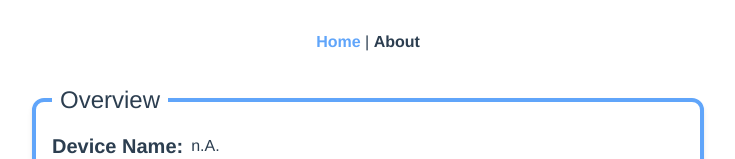
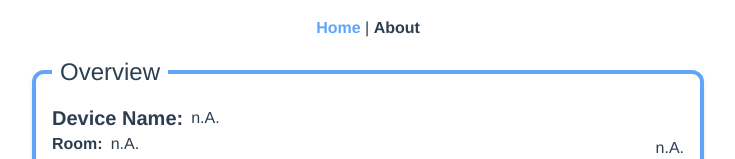
Before and after one commit to roland-burke/indoor-air-quality, a Vue app in the folder client/: page / in a window 1280 px wide. Shown: the top 159 px of the page, without its empty margins (272-1007 px from the left). Built offline with nearby package versions, Linux system fonts and the light colour scheme; no server answers; a web font is replaced by a local one.

Commit message:
changed padding

```diff
--- a/client/src/App.vue
+++ b/client/src/App.vue
@@ -1,5 +1,5 @@
 <template>
-  <div id="nav">
+  <div id="nav" class="py-4">
     <router-link to="/">Home</router-link> |
     <router-link to="/about">About</router-link>
   </div>
@@ -17,10 +17,6 @@
   color: #2c3e50;
 }
 
-#nav {
-  padding: 30px;
-}
-
 #nav a {
   font-weight: bold;
   color: #2c3e50;
```
